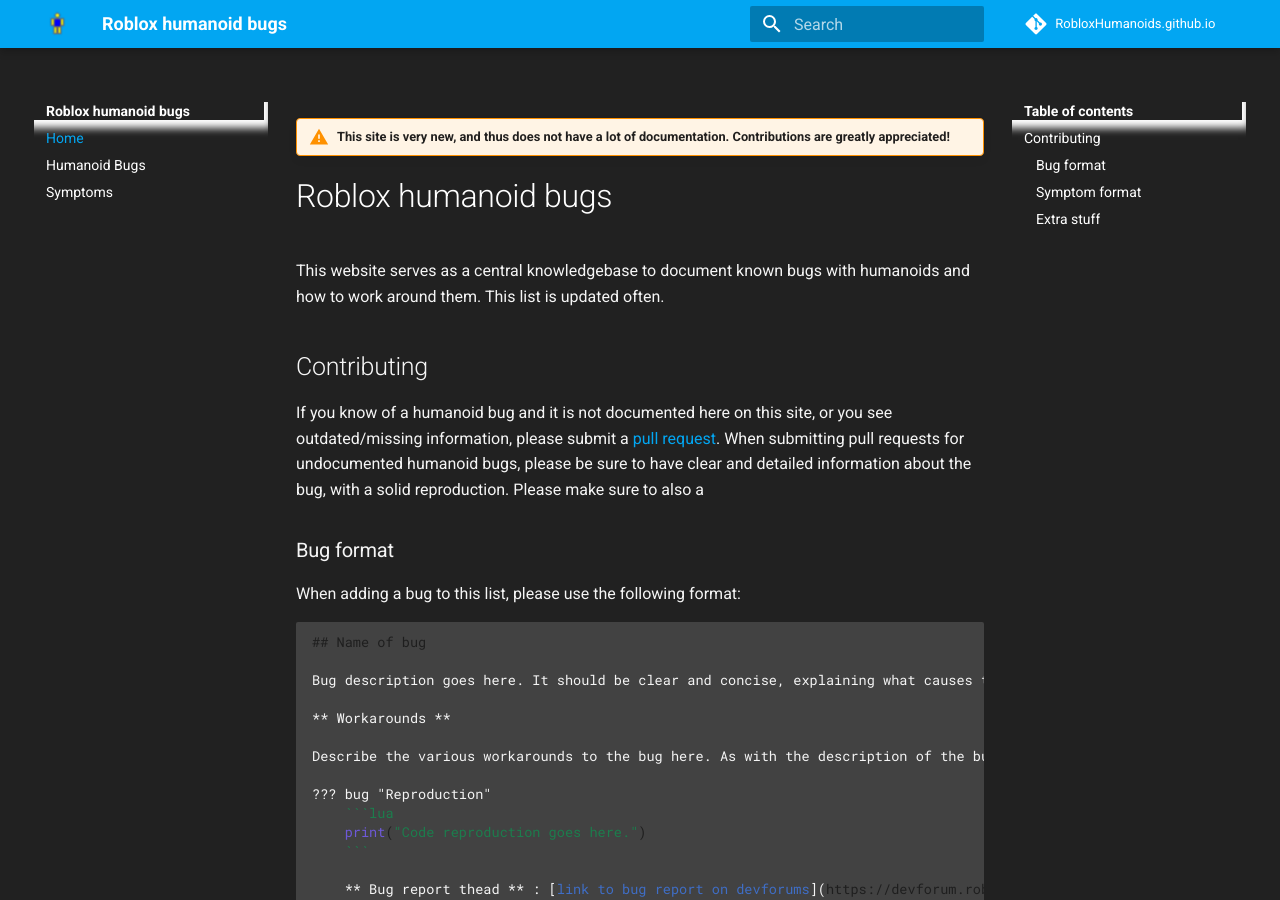
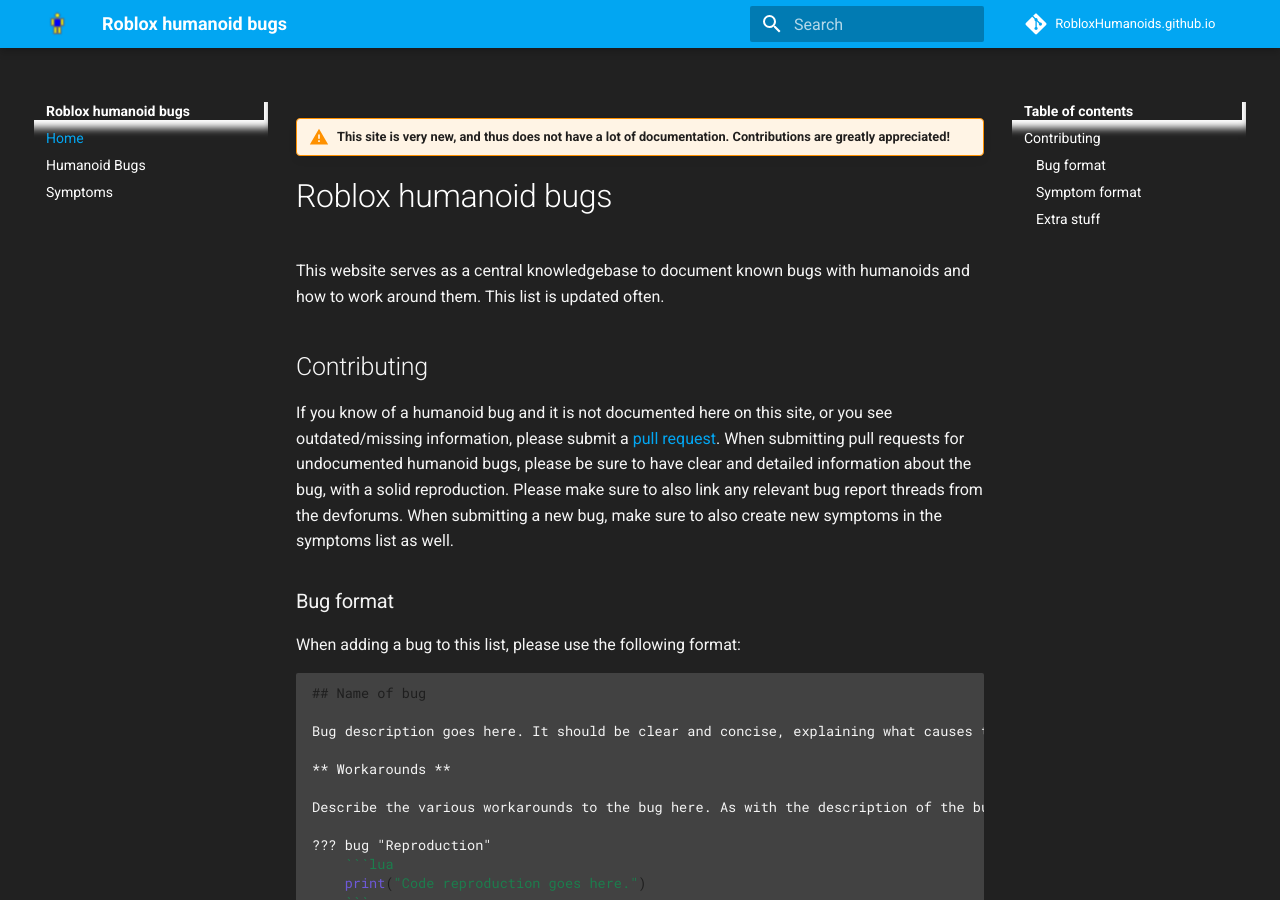
Before and after one commit to RobloxHumanoids/RobloxHumanoids.github.io, an MkDocs documentation site: the page built from docs/index.md, in a window 1280 px wide and 900 px high. Built offline with MkDocs 1.6.1 and Material for MkDocs 9.7.7, drawn with Linux system fonts in a browser that asks for light colours; comment, search, counter and statistics services are not loaded.

Commit message:
Minor typo fixes

```diff
--- a/docs/index.md
+++ b/docs/index.md
@@ -6,7 +6,7 @@
 
 ## Contributing
 
-If you know of a humanoid bug and it is not documented here on this site, or you see outdated/missing information, please submit a [pull request](https://github.com/RobloxHumanoids/RobloxHumanoids.github.io/pulls). When submitting pull requests for undocumented humanoid bugs, please be sure to have clear and detailed information about the bug, with a solid reproduction. Please make sure to also a
+If you know of a humanoid bug and it is not documented here on this site, or you see outdated/missing information, please submit a [pull request](https://github.com/RobloxHumanoids/RobloxHumanoids.github.io/pulls). When submitting pull requests for undocumented humanoid bugs, please be sure to have clear and detailed information about the bug, with a solid reproduction. Please make sure to also link any relevant bug report threads from the devforums. When submitting a new bug, make sure to also create new symptoms in the symptoms list as well.
 
 ### Bug format
 
```
Also changed, not shown: docs/Bugs.md (+1 -1 lines).
